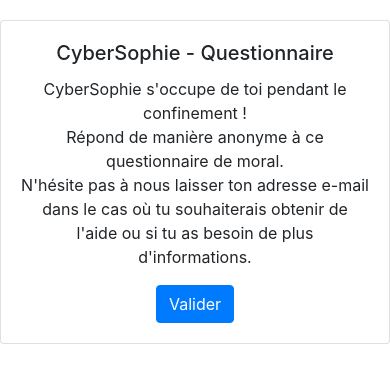
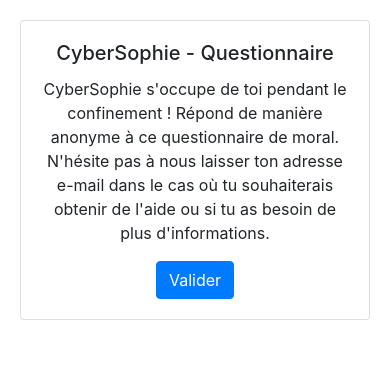
Before and after one commit to manonfrnr/CyberSophie, a Django app: page / in a window 390 px wide. Shown: the top 383 px of the page. Run offline with Django 3.2, Linux system fonts and the light colour scheme; data that the repository does not hold is empty; some libraries are stand-ins or nearby versions.

Commit message:
C pa responsiv

```diff
--- a/app/templates/app/sondage.html
+++ b/app/templates/app/sondage.html
@@ -6,14 +6,13 @@
     <link href="https://stackpath.bootstrapcdn.com/bootstrap/4.4.1/css/bootstrap.min.css" rel="stylesheet" integrity="sha384-Vkoo8x4CGsO3+Hhxv8T/Q5PaXtkKtu6ug5TOeNV6gBiFeWPGFN9MuhOf23Q9Ifjh" crossorigin="anonymous">
 </head>
 <body>
-<center>
     <div class="row">
   <div class="col">
-    <div class="card" style="margin-top:20px">
+    <div class="card text-center" style="margin:20px">
       <!--<img class="card-img-top" src="..." alt="CyberSophie">-->
       <div class="card-body">
         <h5 class="card-title">CyberSophie - Questionnaire</h5>
-        <p class="card-text">CyberSophie s'occupe de toi pendant le confinement !<br/>Répond de manière anonyme à ce questionnaire de moral.</br>N'hésite pas à nous laisser ton adresse e-mail dans le cas où tu souhaiterais obtenir de l'aide ou si tu as besoin de plus d'informations.</p>
+        <p class="card-text">CyberSophie s'occupe de toi pendant le confinement ! Répond de manière anonyme à ce questionnaire de moral. N'hésite pas à nous laisser ton adresse e-mail dans le cas où tu souhaiterais obtenir de l'aide ou si tu as besoin de plus d'informations.</p>
         <form action="/complete" method="post"> {% csrf_token %}
         <div style="margin:10px 10px 10px 10px">
             {% for q in questions %}
@@ -48,7 +47,6 @@
     </div>
   </div>
     </div>
-</center>
     <script src="https://stackpath.bootstrapcdn.com/bootstrap/4.4.1/js/bootstrap.min.js" integrity="sha384-wfSDF2E50Y2D1uUdj0O3uMBJnjuUD4Ih7YwaYd1iqfktj0Uod8GCExl3Og8ifwB6" crossorigin="anonymous"></script>
 </body>
 </html>
```
